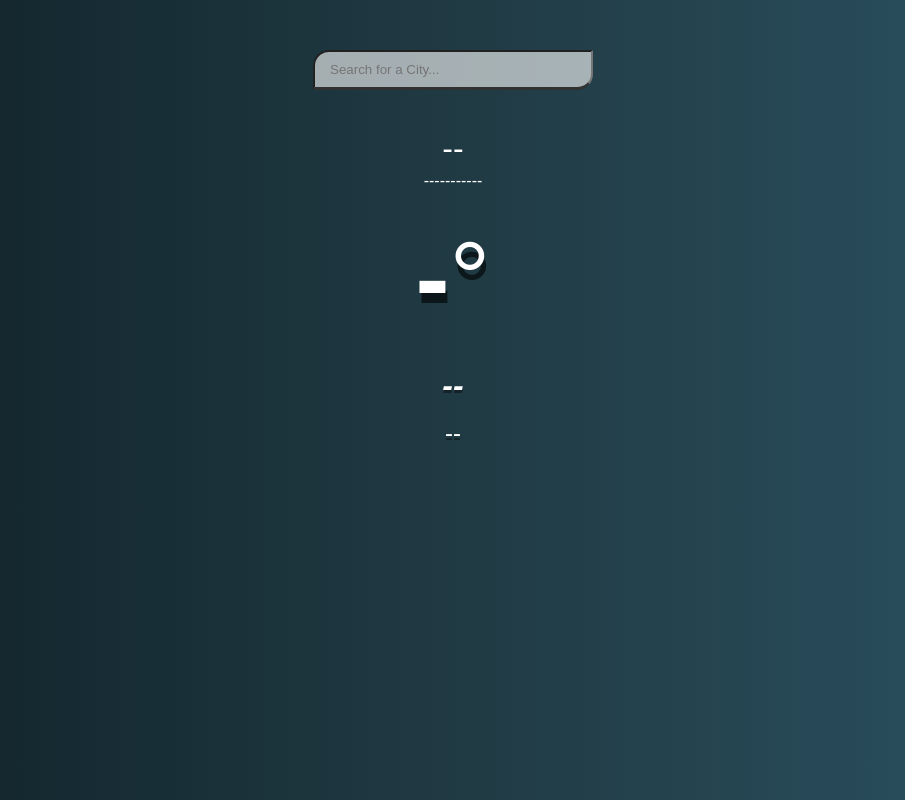
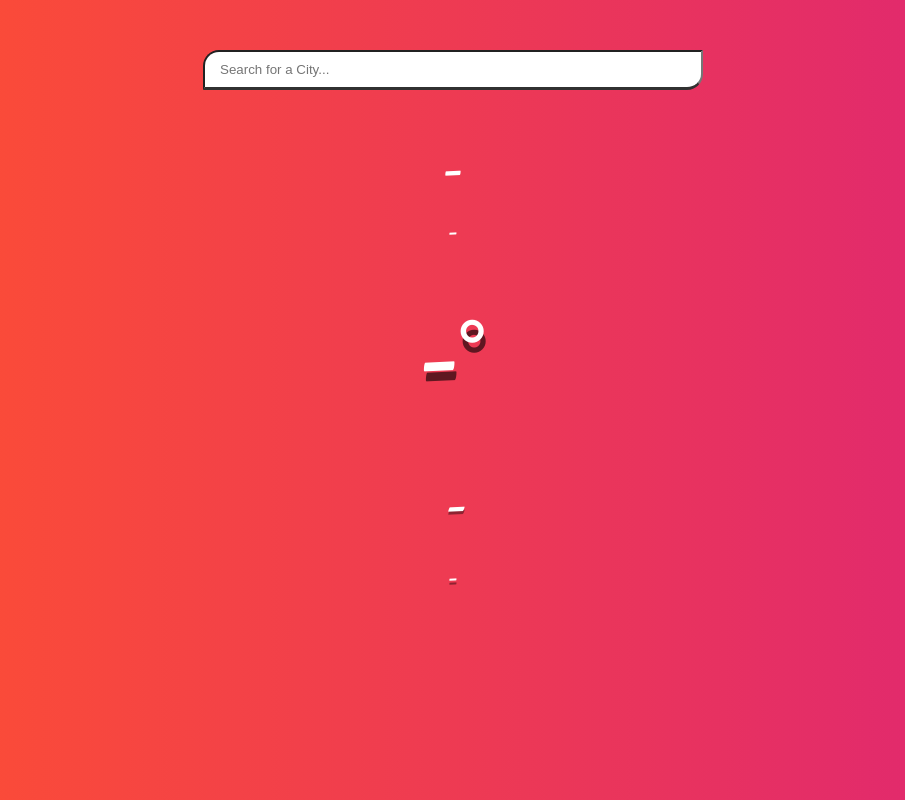
Before and after one commit to malchow24/Weather, a plain HTML site: page index.html in a window 1280 px wide. Shown: the whole page, without its empty margins (187-1092 px from the left). Drawn offline with Linux system fonts and the light colour scheme.

Commit message:
final changes

```diff
--- a/index.html
+++ b/index.html
@@ -7,6 +7,8 @@
     <meta name="viewport" content="width=device-width, initial-scale=1.0">
     <title>Weather App</title>
     <link rel="stylesheet" href="./main.css">
+    <link rel="preconnect" href="https://fonts.gstatic.com">
+    <link href="https://fonts.googleapis.com/css2?family=Crimson+Text:wght@700&display=swap" rel="stylesheet">
 </head>
 <body class="body">
     <div class="app-wrap">
@@ -16,13 +18,13 @@
         </header>
         <main>
             <section class="location">
-                <div class="city">--</div>
-                <div class="date">-----------</div>
+                <div class="city">-</div>
+                <div class="date">-</div>
             </section>
             <div class="current">
                 <div class="temp">-<span>°</span></div>
-                <div class="weather">--</div>
-                <div class="hi-low">--</div>
+                <div class="weather">-</div>
+                <div class="hi-low">-</div>
             </div>
         </main>
     </div>
--- a/main.css
+++ b/main.css
@@ -4,7 +4,7 @@
   box-sizing: border-box;
 }
 body {
-  font-family: "montserrat", sans-serif;
+  font-family: 'Crimson Text', serif;
   background-size: cover;
   background-position: top center;
   background-image: linear-gradient(90deg, #0f2027, #203a43, #2c5364);
@@ -13,10 +13,9 @@ body {
   display: flex;
   flex-direction: column;
   min-height: 100vh;
-  background-image: linear-gradient(
-    to bottom rgba(0, 0, 0, 0.3),
-    rgba(0, 0, 0, 0.6)
-  );
+  background: #ff512f;
+  background: -webkit-linear-gradient(to right, #ff512f, #dd2476);
+  background: linear-gradient(to right, #ff512f, #dd2476);
 }
 header {
   display: flex;
@@ -26,12 +25,12 @@ header {
 }
 header input {
   width: 100%;
-  max-width: 280px;
+  max-width: 500px;
   padding: 10px 15px;
   outline: none;
   border-radius: 16px 0px 16px 0px;
   border-bottom: 3px solid;
-  background-color: rgba(255, 255, 255, 0.6);
+  background-color: white;
   color: #313131;
   font-weight: 300;
   transition: 0.2s ease-out;
@@ -46,17 +45,17 @@ main {
 }
 .location .city {
   color: white;
-  font-size: 32px;
+  font-size: 60px;
   font-weight: 500;
   margin-bottom: 5px;
 }
 .location .date {
   color: white;
-  font-size: 16px;
+  font-size: 28px;
 }
 .current .temp {
   color: white;
-  font-size: 102px;
+  font-size: 120px;
   font-weight: 900;
   margin: 30px 0px;
   text-shadow: 2px 10px rgba(0, 0, 0, 0.6);
@@ -67,7 +66,7 @@ main {
 
 .current .weather {
   color: white;
-  font-size: 32px;
+  font-size: 60px;
   font-weight: 700;
   font-style: italic;
   margin-bottom: 15px;
@@ -75,7 +74,7 @@ main {
 }
 .current .hi-low {
   color: white;
-  font-size: 24px;
+  font-size: 28px;
   font-weight: 500;
   text-shadow: 0px 4px rgba(0, 0, 0, 0.4);
 }
--- a/main.js
+++ b/main.js
@@ -58,24 +58,3 @@ return `${day} ${date} ${month} ${year}`;
 };
 
 let searchValue = document.getElementById('searchValue');
-
-window.onload = function() {
-    getLocation();
-}
-
-var x = document.getElementById("demo");
-function getLocation() {
-  if (navigator.geolocation) {
-    navigator.geolocation.getCurrentPosition(showPosition);
-  } else {
-    x.innerHTML = "Geolocation is not supported by this browser.";
-  }
-}
-
-function showPosition(position) {
-  console.log(position.coords.latitude);
-  console.log(position.coords.longitude);
-}
-
-
-aaaaaaa
```
